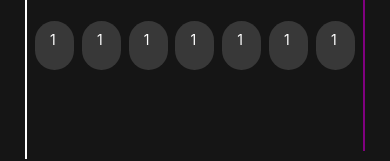
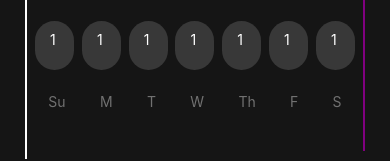
Before and after one commit to r0hanshah/Life-Happens, a React Native app in the folder frontend/: screen / in a window 390 px wide. Shown: the part 613-774 px from the top of the page. Built offline with nearby package versions, Linux system fonts and the light colour scheme.

Commit message:
Added week day names to calendar display

```diff
--- a/frontend/components/main/calendar/CalendarDisplay.tsx
+++ b/frontend/components/main/calendar/CalendarDisplay.tsx
@@ -1,5 +1,5 @@
 import React, { useState, useEffect } from 'react';
-import { View, StyleSheet, useWindowDimensions } from 'react-native';
+import { View, StyleSheet, Text, useWindowDimensions } from 'react-native';
 import DayNode from './DayNode';
 
 interface CalendarProps {
@@ -13,7 +13,7 @@ const CalendarDisplay: React.FC<CalendarProps> = ({ offset, parentNodes }) => {
   const windowHeight = useWindowDimensions().height;
 
   return (
-    <View style={[styles.grid, {marginTop: -110, width: windowWidth * 0.84}]}>
+    <View style={[styles.grid, {marginTop: -70, width: windowWidth * 0.84}]}>
       <View style={[styles.row, { height: ((windowHeight / 6) * 0.9)}]}>
         <DayNode dayNumber={1} dayOfWeek={0} currentDay={false} leafTasks={[]} />
         <DayNode dayNumber={1} dayOfWeek={0} currentDay={false} leafTasks={[]} />
@@ -59,6 +59,15 @@ const CalendarDisplay: React.FC<CalendarProps> = ({ offset, parentNodes }) => {
         <DayNode dayNumber={1} dayOfWeek={0} currentDay={false} leafTasks={[]} />
         <DayNode dayNumber={1} dayOfWeek={0} currentDay={false} leafTasks={[]} />
       </View>
+      <View style={[styles.row, { height: 40}]}>
+        <Text style={{color:'#717171'}}>Su</Text>
+        <Text style={{color:'#717171'}}>M</Text>
+        <Text style={{color:'#717171'}}>T</Text>
+        <Text style={{color:'#717171'}}>W</Text>
+        <Text style={{color:'#717171'}}>Th</Text>
+        <Text style={{color:'#717171'}}>F</Text>
+        <Text style={{color:'#717171'}}>S</Text>
+      </View>
     </View>
   );
 };
```
